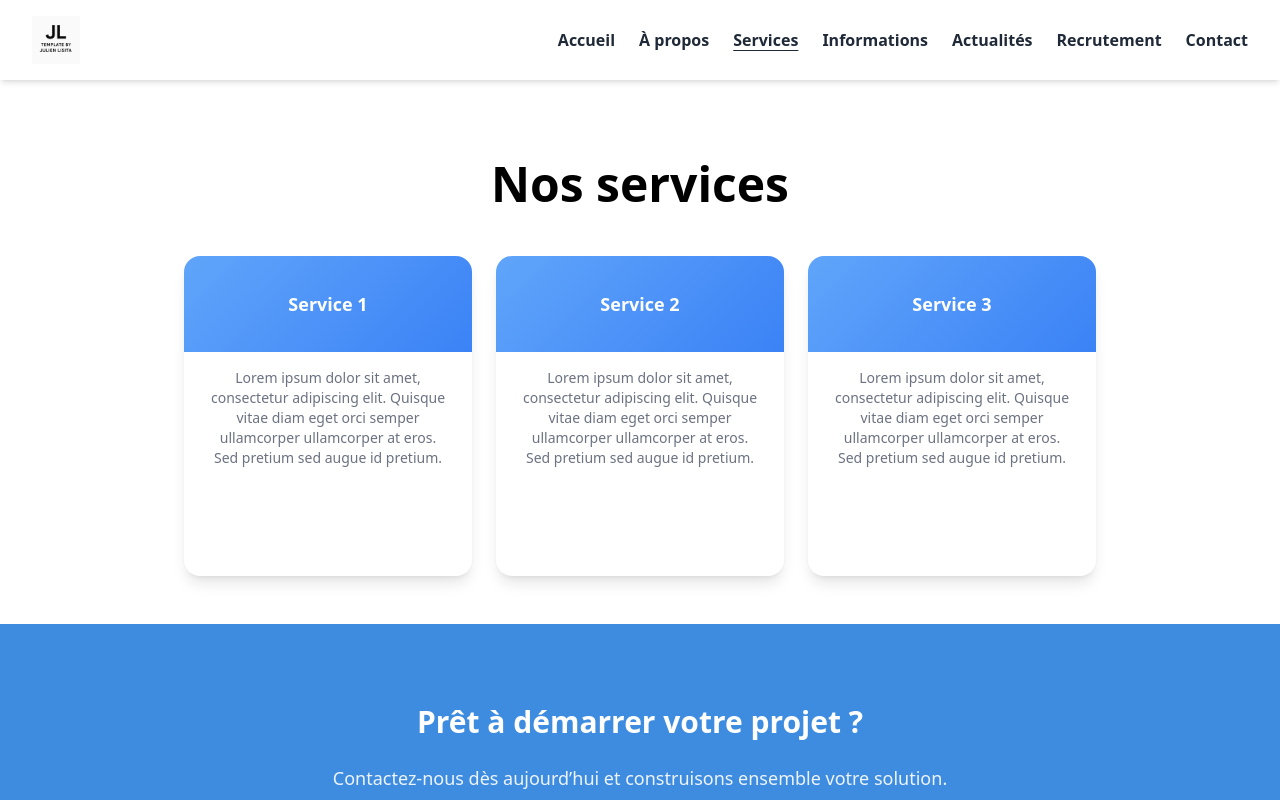
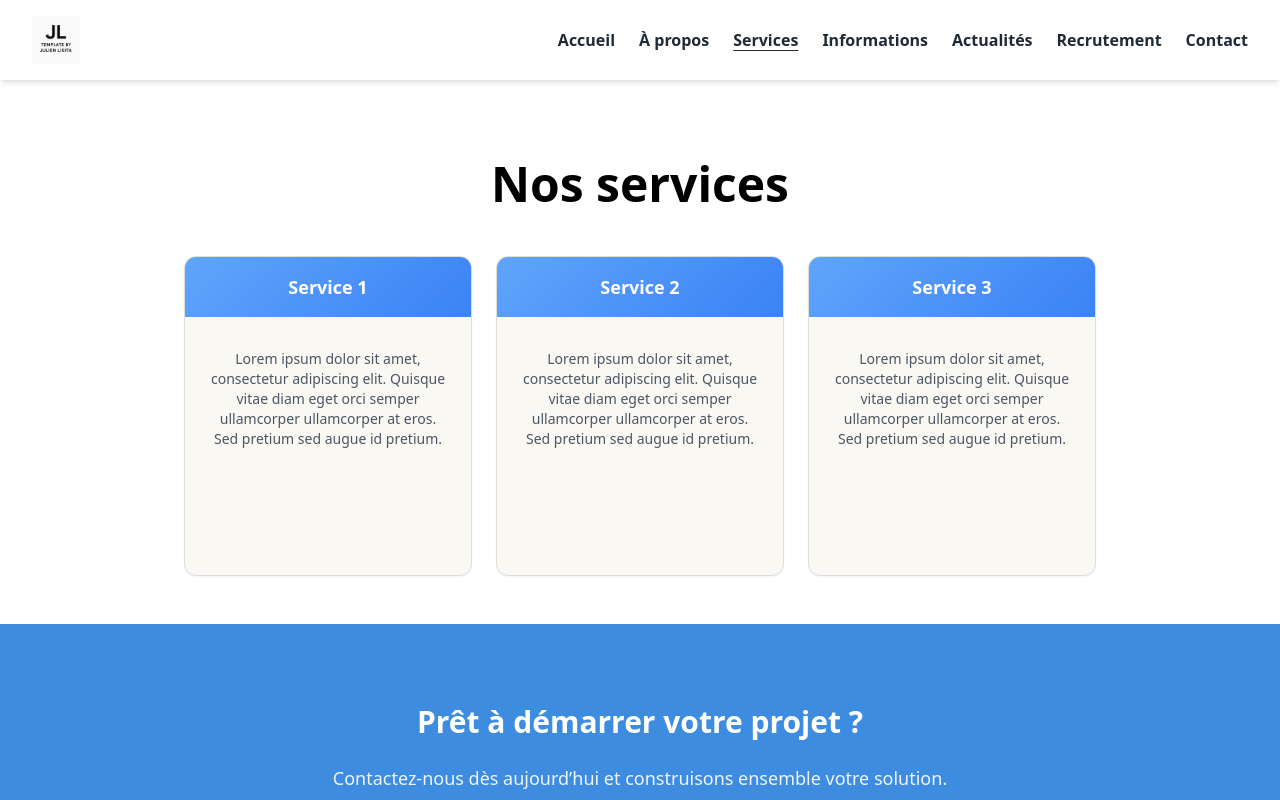
Before and after one commit to julienlisita/nextjs-ts-tailwind-template, a Next.js app: page /services in a window 1280 px wide. Shown: the top 800 px of the page. Built offline with nearby package versions, Linux system fonts and the light colour scheme.

Commit message:
refactor(services): replace ServiceCard with FeatureCard and remove old component

```diff
--- a/src/components/pages/Services.tsx
+++ b/src/components/pages/Services.tsx
@@ -1,28 +1,37 @@
 // src/components/pages/Services.tsx
 
 import PageTitle from '@/components/ui/PageTitle';
-import ServiceCard from '@/components/widgets/ServiceCard';
 import Cta from '../ui/Cta';
+import FeatureCard from '../widgets/FeaturedCard';
 
 export default function Services() {
   return (
     <div className="pt-8 sm:pt-10 md:pt-14 lg:pt-20">
       <PageTitle>Nos services</PageTitle>
       <section className="flex flex-wrap justify-center gap-6 py-12 px-4">
-        <ServiceCard
+        <FeatureCard
           title="Service 1"
           description="Lorem ipsum dolor sit amet, consectetur adipiscing elit. Quisque vitae diam eget orci semper ullamcorper ullamcorper at eros. Sed pretium sed augue id pretium."
-          color={['#60A5FA', '#3B82F6']}
+          variant="with-header"
+          width="w-72"
+          height="h-80"
+          gradient={['#60A5FA', '#3B82F6']}
         />
-        <ServiceCard
+        <FeatureCard
           title="Service 2"
           description="Lorem ipsum dolor sit amet, consectetur adipiscing elit. Quisque vitae diam eget orci semper ullamcorper ullamcorper at eros. Sed pretium sed augue id pretium."
-          color={['#60A5FA', '#3B82F6']}
+          variant="with-header"
+          width="w-72"
+          height="h-80"
+          gradient={['#60A5FA', '#3B82F6']}
         />
-        <ServiceCard
+        <FeatureCard
           title="Service 3"
           description="Lorem ipsum dolor sit amet, consectetur adipiscing elit. Quisque vitae diam eget orci semper ullamcorper ullamcorper at eros. Sed pretium sed augue id pretium."
-          color={['#60A5FA', '#3B82F6']}
+          variant="with-header"
+          width="w-72"
+          height="h-80"
+          gradient={['#60A5FA', '#3B82F6']}
         />
       </section>
       <Cta />
--- a/src/components/widgets/ServiceCard.css
+++ /dev/null
@@ -1,31 +0,0 @@
-/* src/components/widgets/ServiceCard.css */
-
-.service-card {
-  @apply w-72 h-80 rounded-2xl shadow-lg overflow-hidden
-         transition-transform duration-300
-         hover:scale-105;
-  color: black;
-  background-color: white;
-}
-
-.service-card-header {
-  @apply w-full h-24
-         flex flex-col items-center justify-center
-         space-y-1;
-  color: white;
-}
-
-.service-card-icon {
-  @apply text-3xl;
-}
-
-.service-card-title {
-  @apply text-lg font-semibold text-center;
-}
-
-.service-card-body {
-  @apply p-6 pt-4
-         flex flex-col items-center justify-start
-         text-center text-sm;
-  color: #6b7280;
-}
--- a/src/components/widgets/ServiceCard.tsx
+++ /dev/null
@@ -1,32 +0,0 @@
-// src/components/widgets/ServiceCard.tsx
-
-'use client';
-
-import React from 'react';
-import './ServiceCard.css';
-
-type ServiceCardProps = {
-  icon?: React.ReactNode;
-  title: string;
-  description: string;
-  color: [string, string]; // Dégradé à deux couleurs
-};
-
-export default function ServiceCard({ icon, title, description, color }: ServiceCardProps) {
-  const gradientStyle = {
-    backgroundImage: `linear-gradient(135deg, ${color[0]}, ${color[1]})`,
-  };
-
-  return (
-    <div className="service-card">
-      {/* Bandeau haut */}
-      <div className="service-card-header" style={gradientStyle}>
-        {icon && <div className="service-card-icon">{icon}</div>}
-        <h3 className="service-card-title">{title}</h3>
-      </div>
-
-      {/* Description */}
-      <div className="service-card-body">{description}</div>
-    </div>
-  );
-}
```
